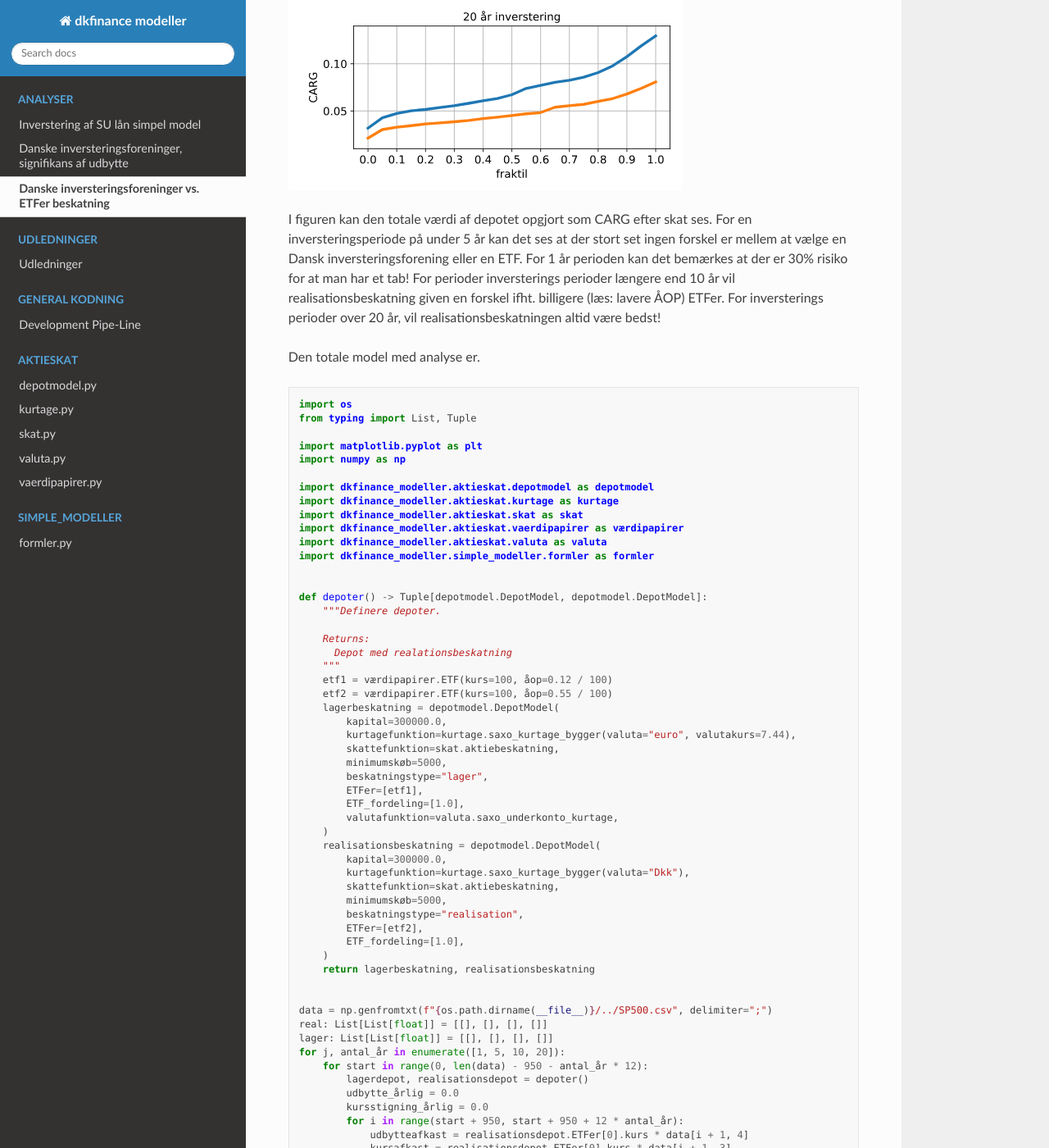
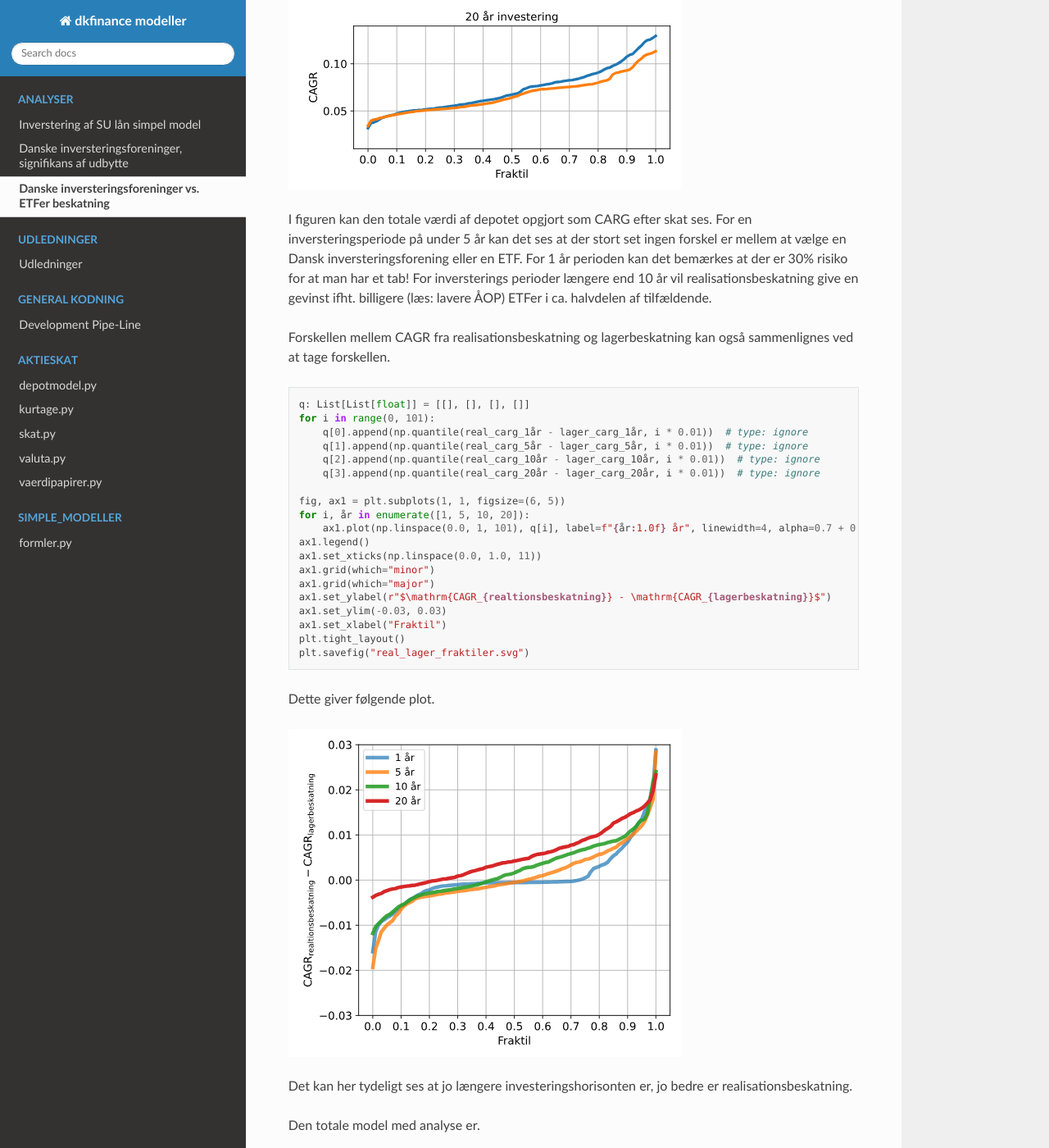
Before and after one commit to erikkjellgren/dkfinance_modeller, a Sphinx documentation site: the page built from docs/analyser/lager_vs_realisation/lager_vs_realisation.rst, in a window 1280 px wide and 1400 px high, scrolled down 3767 px. Shown: the whole window at 82% size. Built offline with Sphinx 7.4.7 and the Read the Docs theme 2.0.0, drawn with Linux system fonts in a browser that asks for light colours; some of the changed text lies outside the part shown.

Commit message:
Updated an analysis

```diff
--- a/docs/analyser/lager_vs_realisation/lager_vs_realisation.py
+++ b/docs/analyser/lager_vs_realisation/lager_vs_realisation.py
@@ -22,7 +22,7 @@ def depoter() -> Tuple[depotmodel.DepotModel, depotmodel.DepotModel]:
     etf2 = værdipapirer.ETF(kurs=100, åop=0.55 / 100)
     lagerbeskatning = depotmodel.DepotModel(
         kapital=300000.0,
-        kurtagefunktion=kurtage.saxo_kurtage_bygger(valuta="euro", valutakurs=7.44),
+        kurtagefunktion=kurtage.saxo_kurtage_bygger(valuta="euro", valutakurs=7.44, underkonto=True),
         skattefunktion=skat.aktiebeskatning,
         minimumskøb=5000,
         beskatningstype="lager",
@@ -51,20 +51,22 @@ for j, antal_år in enumerate([1, 5, 10, 20]):
         udbytte_årlig = 0.0
         kursstigning_årlig = 0.0
         for i in range(start + 950, start + 950 + 12 * antal_år):
-            udbytteafkast = realisationsdepot.ETFer[0].kurs * data[i + 1, 4]
-            kursafkast = realisationsdepot.ETFer[0].kurs * data[i + 1, 3]
+            udbytteafkast_real = realisationsdepot.ETFer[0].kurs * data[i + 1, 4]
+            kursafkast_real = realisationsdepot.ETFer[0].kurs * data[i + 1, 3]
+            udbytteafkast_lager = lagerdepot.ETFer[0].kurs * data[i + 1, 4]
+            kursafkast_lager = lagerdepot.ETFer[0].kurs * data[i + 1, 3]
             if i % 12 == 0:
                 effektivt_udbytte = udbytte_årlig + max(0, 0.3 * kursstigning_årlig)
                 realisationsdepot.afkast_månedlig(
-                    [udbytteafkast + kursafkast - effektivt_udbytte], [effektivt_udbytte]
+                    [udbytteafkast_real + kursafkast_real - effektivt_udbytte], [effektivt_udbytte]
                 )
                 udbytte_årlig = 0.0
                 kursstigning_årlig = 0.0
             else:
-                realisationsdepot.afkast_månedlig([udbytteafkast + kursafkast], [0.0])
-            lagerdepot.afkast_månedlig([udbytteafkast + kursafkast], [0.0])
-            udbytte_årlig += udbytteafkast
-            kursstigning_årlig += kursafkast
+                realisationsdepot.afkast_månedlig([udbytteafkast_real + kursafkast_real], [0.0])
+            lagerdepot.afkast_månedlig([udbytteafkast_lager + kursafkast_lager], [0.0])
+            udbytte_årlig += udbytteafkast_real
+            kursstigning_årlig += kursafkast_real
         real[j].append(realisationsdepot.total_salgsværdi())
         lager[j].append(lagerdepot.total_salgsværdi())
 real_1år = np.array(real[0])
@@ -84,8 +86,6 @@ lager_carg_5år = formler.CARG(300000, lager_5år, 5)
 lager_carg_10år = formler.CARG(300000, lager_10år, 10)
 lager_carg_20år = formler.CARG(300000, lager_20år, 20)
 
-SizeX = 6
-SizeY = 10
 SIZE = 12
 plt.rc("font", size=SIZE)  # controls default text sizes
 plt.rc("axes", titlesize=SIZE)  # fontsize of the axes title
@@ -97,40 +97,60 @@ plt.rc("figure", titlesize=SIZE)  # # size of the figure title
 
 q_real: List[List[float]] = [[], [], [], []]
 q_lager: List[List[float]] = [[], [], [], []]
-for i in range(0, 21):
-    q_real[0].append(np.quantile(real_carg_1år, i * 0.05))  # type: ignore
-    q_real[1].append(np.quantile(real_carg_5år, i * 0.05))  # type: ignore
-    q_real[2].append(np.quantile(real_carg_10år, i * 0.05))  # type: ignore
-    q_real[3].append(np.quantile(real_carg_20år, i * 0.05))  # type: ignore
-    q_lager[0].append(np.quantile(lager_carg_1år, i * 0.05))  # type: ignore
-    q_lager[1].append(np.quantile(lager_carg_5år, i * 0.05))  # type: ignore
-    q_lager[2].append(np.quantile(lager_carg_10år, i * 0.05))  # type: ignore
-    q_lager[3].append(np.quantile(lager_carg_20år, i * 0.05))  # type: ignore
+for i in range(0, 101):
+    q_real[0].append(np.quantile(real_carg_1år, i * 0.01))  # type: ignore
+    q_real[1].append(np.quantile(real_carg_5år, i * 0.01))  # type: ignore
+    q_real[2].append(np.quantile(real_carg_10år, i * 0.01))  # type: ignore
+    q_real[3].append(np.quantile(real_carg_20år, i * 0.01))  # type: ignore
+    q_lager[0].append(np.quantile(lager_carg_1år, i * 0.01))  # type: ignore
+    q_lager[1].append(np.quantile(lager_carg_5år, i * 0.01))  # type: ignore
+    q_lager[2].append(np.quantile(lager_carg_10år, i * 0.01))  # type: ignore
+    q_lager[3].append(np.quantile(lager_carg_20år, i * 0.01))  # type: ignore
 
-fig, (ax1, ax2, ax3, ax4) = plt.subplots(4, 1, figsize=(SizeX, SizeY), sharex=True)
+fig, (ax1, ax2, ax3, ax4) = plt.subplots(4, 1, figsize=(6, 10), sharex=True)
 for i, ax in enumerate([ax1, ax2, ax3, ax4]):
-    ax.plot(np.linspace(0.0, 1, 21), q_real[i], label="Realisationsbeskatning", linewidth=3)
-    ax.plot(np.linspace(0.0, 1, 21), q_lager[i], label="Lagerbeskatning", linewidth=3)
+    ax.plot(np.linspace(0.0, 1, 101), q_real[i], label="Realisationsbeskatning", linewidth=3)
+    ax.plot(np.linspace(0.0, 1, 101), q_lager[i], label="Lagerbeskatning", linewidth=3)
 ax1.legend()
 for ax, år in zip([ax1, ax2, ax3, ax4], [1, 5, 10, 20]):
     ax.set_xticks(np.linspace(0.0, 1.0, 11))
     ax.grid(which="minor")
     ax.grid(which="major")
-    ax.set_ylabel(f"CARG")
-    ax.set_title(f"{år:1.0f} år inverstering")
+    ax.set_ylabel(f"CAGR")
+    ax.set_title(f"{år:1.0f} år investering")
 ax1.set_ylim(-0.45, 0.45)
 ax2.set_ylim(-0.1, 0.22)
 ax3.set_ylim(-0.06, 0.15)
 ax4.set_ylim(0.01, 0.14)
-ax4.set_xlabel("fraktil")
+ax4.set_xlabel("Fraktil")
 plt.tight_layout()
 plt.savefig("fraktiler.svg")
+
+q: List[List[float]] = [[], [], [], []]
+for i in range(0, 101):
+    q[0].append(np.quantile(real_carg_1år - lager_carg_1år, i * 0.01))  # type: ignore
+    q[1].append(np.quantile(real_carg_5år - lager_carg_5år, i * 0.01))  # type: ignore
+    q[2].append(np.quantile(real_carg_10år - lager_carg_10år, i * 0.01))  # type: ignore
+    q[3].append(np.quantile(real_carg_20år - lager_carg_20år, i * 0.01))  # type: ignore
+
+fig, ax1 = plt.subplots(1, 1, figsize=(6, 5))
+for i, år in enumerate([1, 5, 10, 20]):
+    ax1.plot(np.linspace(0.0, 1, 101), q[i], label=f"{år:1.0f} år", linewidth=4, alpha=0.7 + 0.1 * i)
+ax1.legend()
+ax1.set_xticks(np.linspace(0.0, 1.0, 11))
+ax1.grid(which="minor")
+ax1.grid(which="major")
+ax1.set_ylabel(r"$\mathrm{CAGR_{realtionsbeskatning}} - \mathrm{CAGR_{lagerbeskatning}}$")
+ax1.set_ylim(-0.03, 0.03)
+ax1.set_xlabel("Fraktil")
+plt.tight_layout()
+plt.savefig("real_lager_fraktiler.svg")
 
 assert abs(q_real[0][-1] - 0.38709653149381973) < 10 ** -6
 assert abs(q_real[1][-1] - 0.2061982584274995) < 10 ** -6
 assert abs(q_real[2][-1] - 0.13726171826822742) < 10 ** -6
 assert abs(q_real[3][-1] - 0.12953685759662048) < 10 ** -6
-assert abs(q_lager[0][-1] - 0.34340802063444453) < 10 ** -6
-assert abs(q_lager[1][-1] - 0.161098623361156) < 10 ** -6
-assert abs(q_lager[2][-1] - 0.10370519249275945) < 10 ** -6
-assert abs(q_lager[3][-1] - 0.08071732072917315) < 10 ** -6
+assert abs(q_lager[0][-1] - 0.36764156034398776) < 10 ** -6
+assert abs(q_lager[1][-1] - 0.18917409019258113) < 10 ** -6
+assert abs(q_lager[2][-1] - 0.12640534942760162) < 10 ** -6
+assert abs(q_lager[3][-1] - 0.11330807298417156) < 10 ** -6
--- a/docs/analyser/lager_vs_realisation/lager_vs_realisation.rst
+++ b/docs/analyser/lager_vs_realisation/lager_vs_realisation.rst
@@ -57,11 +57,22 @@ I figuren kan den totale værdi af depotet opgjort som CARG efter skat ses.
 For en inversteringsperiode på under 5 år kan det ses at der stort set ingen forskel er
 mellem at vælge en Dansk inversteringsforening eller en ETF.
 For 1 år perioden kan det bemærkes at der er 30% risiko for at man har et tab!
-For perioder inversterings perioder længere end 10 år vil realisationsbeskatning given
-en forskel ifht. billigere (læs: lavere ÅOP) ETFer.
-For inversterings perioder over 20 år, vil realisationsbeskatningen altid være bedst!
+For inversterings perioder længere end 10 år vil realisationsbeskatning give
+en gevinst ifht. billigere (læs: lavere ÅOP) ETFer i ca. halvdelen af tilfældende.
+
+Forskellen mellem CAGR fra realisationsbeskatning og lagerbeskatning kan også sammenlignes ved at tage forskellen.
+
+.. literalinclude:: lager_vs_realisation.py
+   :lines: 129-147
+
+Dette giver følgende plot.
+
+.. image:: real_lager_fraktiler_.svg
+   :width: 480
+
+Det kan her tydeligt ses at jo længere investeringshorisonten er, jo bedre er realisationsbeskatning.
 
 Den totale model med analyse er.
 
 .. literalinclude:: lager_vs_realisation.py
-   :lines: 1-127
+   :lines: 1-147
```
Also changed, not shown: other parts of docs/analyser/lager_vs_realisation/lager_vs_realisation.rst (+2 -2 lines), docs/analyser/lager_vs_realisation/fraktiler_.svg, docs/analyser/lager_vs_realisation/real_lager_fraktiler_.svg (added), 1 other file.
